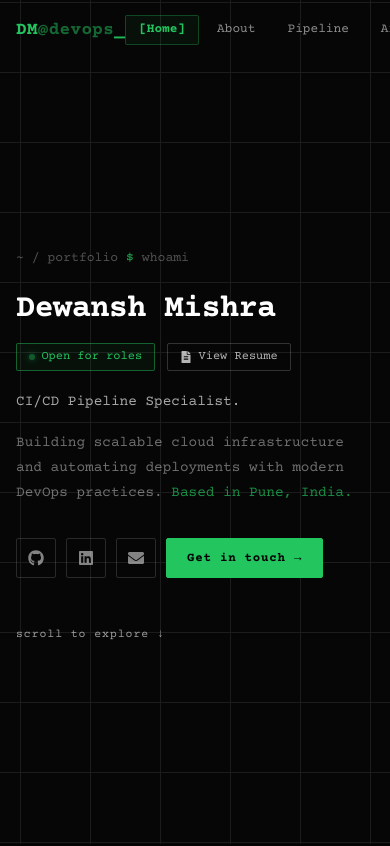
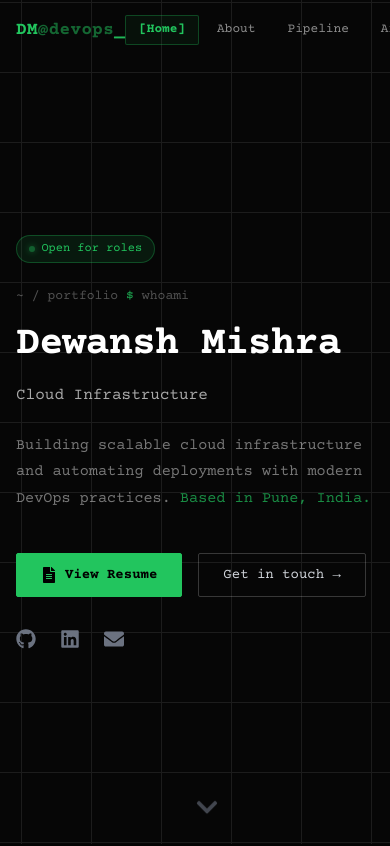
Before and after one commit to dewansh2601/portfolio, a Next.js app: page / in a window 390 px wide. Shown: the top 846 px of the page. Built offline with nearby package versions, Linux system fonts and the light colour scheme.

Commit message:
refactor: update experience timeline to single-column layout and add dynamic accent borders to project cards

```diff
--- a/src/components/Experience.tsx
+++ b/src/components/Experience.tsx
@@ -1,8 +1,8 @@
 'use client';
 
 // ============================================
-// Experience Timeline Component
-// Features: Vertical timeline, fade/slide animations,
+// Experience Component
+// Features: Full-width card, fade/slide animations,
 // achievement bullets, and technology tags
 // ============================================
 
@@ -40,22 +40,6 @@ const Experience = () => {
           </p>
         </motion.div>
 
-        {/* Timeline */}
-        <div className="relative">
-          {/* Timeline line */}
-          <motion.div
-            initial={{ height: 0 }}
-            animate={isInView ? { height: '100%' } : {}}
-            transition={{ duration: 1.5, ease: 'easeInOut' }}
-            className="absolute left-6 md:left-1/2 top-0 w-0.5 bg-gradient-to-b from-neon-blue via-neon-purple to-neon-pink transform md:-translate-x-1/2"
-          />
-          <motion.div
-            initial={{ opacity: 0 }}
-            animate={isInView ? { opacity: [0.25, 0.75, 0.25] } : {}}
-            transition={{ duration: 2.2, repeat: Infinity, ease: 'easeInOut' }}
-            className="absolute left-6 md:left-1/2 top-0 w-1.5 h-full bg-neon-blue/20 blur-sm transform md:-translate-x-1/2"
-          />
-
         {/* Experience items */}
         <div className="space-y-12">
           {experiences.map((exp, index) => (
@@ -64,10 +48,8 @@ const Experience = () => {
               experience={exp}
               index={index}
               isInView={isInView}
-                isEven={index % 2 === 0}
             />
           ))}
-          </div>
         </div>
       </div>
     </section>
@@ -79,18 +61,17 @@ interface ExperienceItemProps {
   experience: typeof experiences[0];
   index: number;
   isInView: boolean;
-  isEven: boolean;
 }
 
-const ExperienceItem = ({ experience, index, isInView, isEven }: ExperienceItemProps) => {
+const ExperienceItem = ({ experience, index, isInView }: ExperienceItemProps) => {
   const itemVariants = {
     hidden: {
       opacity: 0,
-      x: isEven ? -50 : 50,
+      y: 30,
     },
     visible: {
       opacity: 1,
-      x: 0,
+      y: 0,
       transition: {
         duration: 0.6,
         delay: index * 0.2,
@@ -104,90 +85,67 @@ const ExperienceItem = ({ experience, index, isInView, isEven }: ExperienceItemP
       variants={itemVariants}
       initial="hidden"
       animate={isInView ? 'visible' : 'hidden'}
-      className={`relative flex flex-col md:flex-row ${
-        isEven ? 'md:flex-row' : 'md:flex-row-reverse'
-      }`}
+      className="w-full max-w-4xl mx-auto"
     >
-      {/* Timeline dot */}
-      <div className="absolute left-6 md:left-1/2 transform md:-translate-x-1/2 -translate-y-1">
-        <motion.div
-          initial={{ scale: 0 }}
-          animate={isInView ? { scale: 1 } : {}}
-          transition={{ delay: index * 0.2 + 0.3, duration: 0.3 }}
-          className="w-4 h-4 rounded-full bg-dark-900 border-2 border-neon-blue flex items-center justify-center"
-        >
-          <motion.div
-            animate={isInView ? { scale: [1, 1.4, 1], opacity: [0.8, 0.3, 0.8] } : {}}
-            transition={{ duration: 1.8, repeat: Infinity, delay: index * 0.15 }}
-            className="w-2 h-2 rounded-full bg-neon-blue"
-          />
-        </motion.div>
-      </div>
-
       {/* Content card */}
-      <div className={`ml-12 md:ml-0 md:w-1/2 ${isEven ? 'md:pr-12' : 'md:pl-12'}`}>
-        <div className="glass-card p-6 hover:border-neon-blue/30 transition-all duration-300 group">
+      <div className="glass-card p-6 md:p-8 hover:border-neon-blue/30 transition-all duration-300 group">
         {/* Header */}
-          <div className="mb-4">
+        <div className="mb-6">
           <div className="flex items-center gap-2 text-neon-blue text-sm font-mono mb-2">
             <FaCalendarAlt className="w-3 h-3" />
             {experience.period}
           </div>
-            <h3 className="font-display text-xl font-semibold text-white group-hover:text-neon-blue transition-colors">
+          <h3 className="font-display text-2xl font-semibold text-white group-hover:text-neon-blue transition-colors">
             {experience.title}
           </h3>
-            <div className="flex items-center gap-4 mt-1 text-sm text-gray-400">
-              <span className="flex items-center gap-1">
-                <FaBriefcase className="w-3 h-3 text-neon-purple" />
+          <div className="flex items-center gap-4 mt-2 text-sm text-gray-400">
+            <span className="flex items-center gap-1.5">
+              <FaBriefcase className="w-3.5 h-3.5 text-neon-purple" />
               {experience.company}
             </span>
-              <span className="flex items-center gap-1">
-                <FaMapMarkerAlt className="w-3 h-3" />
+            <span className="flex items-center gap-1.5">
+              <FaMapMarkerAlt className="w-3.5 h-3.5" />
               {experience.location}
             </span>
           </div>
         </div>
 
         {/* Description */}
-          <p className="text-gray-400 text-sm mb-4">
+        <p className="text-gray-400 text-[15px] mb-6 leading-relaxed">
           {experience.description}
         </p>
 
         {/* Achievements */}
-          <div className="mb-4">
-            <h4 className="text-sm font-semibold text-gray-300 mb-2">Key Achievements:</h4>
-            <ul className="space-y-2">
-              {experience.achievements.slice(0, 4).map((achievement, i) => (
+        <div className="mb-6">
+          <h4 className="text-[15px] font-semibold text-gray-300 mb-3">Key Achievements:</h4>
+          <ul className="space-y-3">
+            {experience.achievements.map((achievement, i) => (
               <motion.li
                 key={i}
                 initial={{ opacity: 0, x: -10 }}
                 animate={isInView ? { opacity: 1, x: 0 } : {}}
-                  transition={{ delay: index * 0.2 + i * 0.1 + 0.5 }}
-                  className="text-xs text-gray-400 flex items-start gap-2"
+                transition={{ delay: index * 0.2 + i * 0.1 + 0.3 }}
+                className="text-[14px] text-gray-400 flex items-start gap-3"
               >
-                  <span className="text-neon-blue mt-1">▹</span>
-                  {achievement}
+                <span className="text-neon-blue mt-1 shrink-0">▹</span>
+                <span className="leading-relaxed">{achievement}</span>
               </motion.li>
             ))}
           </ul>
         </div>
 
         {/* Technologies */}
-          <div className="flex flex-wrap gap-2">
+        <div className="flex flex-wrap gap-2 pt-2 border-t border-white/5">
           {experience.technologies.map((tech) => (
             <span
               key={tech}
-                className="px-2 py-1 text-xs font-mono bg-neon-blue/10 border border-neon-blue/30 rounded text-neon-blue"
+              className="px-2.5 py-1 text-xs font-mono bg-neon-blue/10 border border-neon-blue/30 rounded text-neon-blue"
             >
               {tech}
             </span>
           ))}
         </div>
       </div>
-      </div>
-
-      {/* Empty spacer for alternating layout */}
-      <div className="hidden md:block md:w-1/2" />
     </motion.div>
   );
 };
--- a/src/components/Hero.tsx
+++ b/src/components/Hero.tsx
@@ -9,8 +9,14 @@
 import { motion } from 'framer-motion';
 import { TypeAnimation } from 'react-type-animation';
 import { useRef } from 'react';
-import { FaGithub, FaLinkedin, FaEnvelope, FaFileAlt } from 'react-icons/fa';
+import { FaGithub, FaLinkedin, FaEnvelope, FaFileAlt, FaChevronDown } from 'react-icons/fa';
 import { aboutData, socialLinks } from '@/data';
+import dynamic from 'next/dynamic';
+
+const HolographicTerminal = dynamic(() => import('./HolographicTerminal'), {
+  ssr: false,
+  loading: () => null,
+});
 
 const iconMap: Record<string, React.ElementType> = { FaGithub, FaLinkedin, FaEnvelope };
 
@@ -34,19 +40,25 @@ const Hero = () => {
         minHeight: '100vh',
         display: 'flex',
         alignItems: 'center',
-        padding: '7rem 1rem 4rem',
+        padding: '7rem 0 4rem',
         position: 'relative',
       }}
     >
-      <div
-        style={{ maxWidth: '720px', margin: '0 auto', width: '100%' }}
-      >
+      <div className="max-w-7xl mx-auto px-4 sm:px-6 lg:px-8 w-full relative z-10 flex flex-col lg:flex-row items-center gap-12 lg:gap-20">
+        {/* Left Side: Text Content */}
+        <div className="w-full lg:w-1/2">
           <motion.div variants={container} initial="hidden" animate="visible">
+
+            {/* Status badge above name */}
+            <motion.div variants={line} style={{ display: 'inline-flex', alignItems: 'center', gap: '0.4rem', padding: '0.25rem 0.75rem', borderRadius: '999px', fontSize: '0.75rem', fontFamily: 'var(--font-mono)', color: '#22c55e', backgroundColor: 'rgba(34,197,94,0.1)', border: '1px solid rgba(34,197,94,0.3)', marginBottom: '1.5rem' }}>
+              <span style={{ width: 6, height: 6, borderRadius: '50%', backgroundColor: '#22c55e', boxShadow: '0 0 6px #22c55e', animation: 'termBlink 2s infinite', display: 'inline-block' }} />
+              Open for roles
+            </motion.div>
 
             {/* Prompt line */}
             <motion.p variants={line} style={{
               fontFamily: 'var(--font-mono)', fontSize: '0.82rem',
-            color: 'rgba(255,255,255,0.3)', marginBottom: '1.5rem',
+              color: 'rgba(255,255,255,0.3)', marginBottom: '1rem',
             }}>
               ~ / portfolio <span style={{ color: 'rgba(34,197,94,0.8)' }}>$</span> whoami
             </motion.p>
@@ -54,7 +66,7 @@ const Hero = () => {
             {/* Name */}
             <motion.h1 variants={line} style={{
               fontFamily: 'var(--font-mono)',
-            fontSize: 'clamp(2rem, 6vw, 3.5rem)',
+              fontSize: 'clamp(2.5rem, 6vw, 4rem)',
               fontWeight: 700,
               color: '#ffffff',
               letterSpacing: '-0.02em',
@@ -64,81 +76,38 @@ const Hero = () => {
               {aboutData.name}
             </motion.h1>
 
-          {/* Status badge */}
-          <motion.div variants={line} style={{ display: 'flex', alignItems: 'center', gap: '0.75rem', marginBottom: '1.25rem', flexWrap: 'wrap' }}>
-            <span style={{
-              display: 'inline-flex', alignItems: 'center', gap: '0.4rem',
-              padding: '0.25rem 0.75rem',
-              border: '1px solid rgba(34,197,94,0.45)',
-              borderRadius: '2px',
-              fontSize: '0.75rem',
-              fontFamily: 'var(--font-mono)',
-              color: '#22c55e',
-              backgroundColor: 'rgba(34,197,94,0.06)',
-            }}>
-              <span style={{
-                width: 6, height: 6, borderRadius: '50%',
-                backgroundColor: '#22c55e',
-                boxShadow: '0 0 6px #22c55e',
-                animation: 'termBlink 2s infinite',
-                display: 'inline-block',
-              }} />
-              Open for roles
-            </span>
-
-            <a
-              href={aboutData.resumeUrl}
-              download
-              style={{
-                display: 'inline-flex', alignItems: 'center', gap: '0.4rem',
-                padding: '0.25rem 0.75rem',
-                border: '1px solid rgba(255,255,255,0.18)',
-                borderRadius: '2px',
-                fontSize: '0.75rem',
-                fontFamily: 'var(--font-mono)',
-                color: 'rgba(255,255,255,0.7)',
-                textDecoration: 'none',
-                transition: 'border-color 0.2s ease, color 0.2s ease',
-              }}
-              onMouseEnter={e => { (e.currentTarget as HTMLElement).style.borderColor = '#22c55e'; (e.currentTarget as HTMLElement).style.color = '#22c55e'; }}
-              onMouseLeave={e => { (e.currentTarget as HTMLElement).style.borderColor = 'rgba(255,255,255,0.18)'; (e.currentTarget as HTMLElement).style.color = 'rgba(255,255,255,0.7)'; }}
-            >
-              <FaFileAlt style={{ width: '0.75rem', height: '0.75rem' }} />
-              View Resume
-            </a>
-          </motion.div>
-
             {/* Typing role */}
             <motion.div variants={line} style={{
               fontFamily: 'var(--font-mono)',
-            fontSize: 'clamp(0.9rem, 2.5vw, 1.1rem)',
+              fontSize: 'clamp(1rem, 2.5vw, 1.25rem)',
               color: 'rgba(255,255,255,0.65)',
-            marginBottom: '1rem',
+              marginBottom: '1.5rem',
               lineHeight: 1.6,
             }}>
               <TypeAnimation
                 sequence={[
-                'DevOps & Cloud Engineer.',
+                  'DevOps Engineer',
                   2200,
-                'CI/CD Pipeline Specialist.',
+                  'Cloud Infrastructure',
                   2200,
-                'AWS Infrastructure Architect.',
+                  'CI/CD Specialist',
                   2200,
-                'Infrastructure as Code Expert.',
+                  'Infrastructure as Code',
                   2200,
                 ]}
                 wrapper="span"
-              speed={55}
+                speed={50}
                 repeat={Infinity}
+                cursor={true}
               />
             </motion.div>
 
             {/* Short bio line */}
             <motion.p variants={line} style={{
               fontFamily: 'var(--font-mono)',
-            fontSize: '0.9rem',
-            color: 'rgba(255,255,255,0.42)',
-            marginBottom: '2rem',
+              fontSize: '0.95rem',
+              color: 'rgba(255,255,255,0.45)',
+              marginBottom: '2.5rem',
               maxWidth: '560px',
               lineHeight: 1.75,
             }}>
@@ -147,8 +116,30 @@ const Hero = () => {
               <span style={{ color: 'rgba(34,197,94,0.7)' }}>Based in {aboutData.location}.</span>
             </motion.p>
 
-          {/* Social icons — bordered squares */}
-          <motion.div variants={line} style={{ display: 'flex', gap: '0.625rem', flexWrap: 'wrap' }}>
+            {/* CTA Buttons */}
+            <motion.div variants={line} className="flex flex-wrap items-center gap-4 mb-6">
+              {/* Primary CTA */}
+              <a
+                href={aboutData.resumeUrl}
+                download
+                className="inline-flex items-center gap-2 px-6 h-[44px] bg-neon-green text-dark-900 border border-neon-green rounded-sm font-mono text-sm font-bold no-underline hover:bg-neon-green/90 transition-colors"
+                style={{ backgroundColor: '#22c55e', color: '#000', borderColor: '#22c55e' }}
+              >
+                <FaFileAlt className="w-4 h-4" />
+                View Resume
+              </a>
+
+              {/* Secondary CTA */}
+              <a
+                href="#contact"
+                className="inline-flex items-center gap-2 px-6 h-[44px] bg-transparent text-gray-300 border border-white/20 rounded-sm font-mono text-sm font-medium no-underline hover:border-neon-green hover:text-neon-green transition-all"
+              >
+                Get in touch →
+              </a>
+            </motion.div>
+
+            {/* Social icons — borderless */}
+            <motion.div variants={line} className="flex gap-4 items-center">
               {socialLinks.map((link) => {
                 const Icon = iconMap[link.icon];
                 return (
@@ -158,56 +149,38 @@ const Hero = () => {
                     target="_blank"
                     rel="noopener noreferrer"
                     aria-label={link.name}
-                  whileHover={{ borderColor: '#22c55e', color: '#22c55e' }}
-                  style={{
-                    width: '40px', height: '40px',
-                    display: 'flex', alignItems: 'center', justifyContent: 'center',
-                    border: '1px solid rgba(255,255,255,0.14)',
-                    borderRadius: '2px',
-                    color: 'rgba(255,255,255,0.5)',
-                    textDecoration: 'none',
-                    transition: 'all 0.2s ease',
-                    flexShrink: 0,
-                  }}
+                    whileHover={{ scale: 1.1, color: '#22c55e' }}
+                    className="text-gray-500 hover:text-neon-green transition-colors p-2 -ml-2"
                   >
-                  {Icon && <Icon style={{ width: '1rem', height: '1rem' }} />}
+                    {Icon && <Icon className="w-5 h-5" />}
                   </motion.a>
                 );
               })}
-
-            {/* Contact CTA */}
-            <motion.a
-              href="#contact"
-              whileHover={{ backgroundColor: '#16a34a' }}
-              style={{
-                display: 'inline-flex', alignItems: 'center', gap: '0.5rem',
-                padding: '0 1.25rem', height: '40px',
-                backgroundColor: '#22c55e', color: '#000',
-                border: '1px solid #22c55e', borderRadius: '2px',
-                fontFamily: 'var(--font-mono)', fontSize: '0.78rem', fontWeight: 600,
-                textDecoration: 'none', letterSpacing: '0.06em',
-                transition: 'background-color 0.2s ease',
-              }}
-            >
-              Get in touch →
-            </motion.a>
             </motion.div>
 
-          {/* Scroll hint */}
-          <motion.p
-            variants={line}
-            style={{
-              marginTop: '3rem',
-              fontFamily: 'var(--font-mono)',
-              fontSize: '0.72rem',
-              color: 'rgba(255,255,255,0.6)',
-              letterSpacing: '0.08em',
-            }}
-          >
-            scroll to explore ↓
-          </motion.p>
           </motion.div>
         </div>
+
+        {/* Right Side: Visual Anchor (Terminal) */}
+        <div className="w-full lg:w-1/2 hidden md:block">
+          <motion.div
+            initial={{ opacity: 0, scale: 0.95 }}
+            animate={{ opacity: 1, scale: 1 }}
+            transition={{ duration: 0.8, delay: 0.5 }}
+          >
+            <HolographicTerminal />
+          </motion.div>
+        </div>
+      </div>
+
+      {/* Scroll hint chevron */}
+      <motion.div
+        className="absolute bottom-8 left-1/2 -translate-x-1/2 text-gray-500 opacity-60"
+        animate={{ y: [0, 8, 0] }}
+        transition={{ duration: 2, repeat: Infinity, ease: "easeInOut" }}
+      >
+        <FaChevronDown className="w-6 h-6" />
+      </motion.div>
     </section>
   );
 };
--- a/src/data/index.ts
+++ b/src/data/index.ts
@@ -92,27 +92,24 @@ export const skills: Skill[] = [
 // Projects data
 export const projects: Project[] = [
   {
-    id: 'ip-geolocation',
-    title: 'IP Geolocation Tracker',
-    description: 'A Flask-based web application that tracks and displays geolocation information for any IP address. Features interactive maps and detailed location data.',
-    tags: ['Flask', 'Python', 'REST API', 'Geolocation', 'Bootstrap'],
-    githubUrl: 'https://github.com/dewansh2601/ip-geolocation',
+    id: 'kicksnap-eks',
+    title: 'Kicksnap Production EKS & Istio',
+    description: 'Configured EKS + Istio production stack with AWS Global Accelerator across 3 regions (us-east-1, ap-northeast-1, ap-east-1); resolved ALB health check misconfiguration restoring GA endpoint health.',
+    tags: ['EKS', 'Istio', 'Global Accelerator', 'AWS'],
     featured: true,
   },
   {
-    id: 'dns-lookup',
-    title: 'DNS to IP Lookup Tool',
-    description: 'Command-line and web-based tool for resolving domain names to IP addresses with additional DNS record information.',
-    tags: ['Python', 'DNS', 'CLI', 'Flask', 'Network'],
-    githubUrl: 'https://github.com/dewansh2601/dns-lookup',
+    id: 'organoptima-hipaa',
+    title: 'OrganOptima HIPAA Audit Pipeline',
+    description: 'Designed HIPAA-compliant audit log pipeline (CloudWatch → Kinesis Firehose → S3 → Glacier Deep Archive) with KMS encryption and Athena querying for healthcare client.',
+    tags: ['AWS', 'CloudWatch', 'Kinesis', 'Athena', 'HIPAA'],
     featured: true,
   },
   {
-    id: 'cicd-pipelines',
-    title: 'CI/CD Pipeline Templates',
-    description: 'Collection of production-ready CI/CD pipeline templates for various tech stacks including React, Java, Python with integrated security scanning.',
-    tags: ['GitHub Actions', 'Jenkins', 'Docker', 'Trivy', 'OWASP ZAP'],
-    githubUrl: 'https://github.com/dewansh2601/cicd-templates',
+    id: 'arm64-build-opt',
+    title: 'ARM64 Docker Build Optimization',
+    description: 'Cut Docker build times from 24+ min to ~4 min by designing a hybrid ARM64 build strategy on GitHub Actions for a NestJS monorepo (3 apps).',
+    tags: ['GitHub Actions', 'Docker', 'ARM64', 'CI/CD'],
     featured: true,
   },
   {
@@ -124,19 +121,27 @@ export const projects: Project[] = [
     featured: true,
   },
   {
-    id: 'k8s-deployments',
-    title: 'Kubernetes Deployment Manifests',
-    description: 'Production-ready Kubernetes manifests and Helm charts for deploying microservices with proper resource limits and health checks.',
-    tags: ['Kubernetes', 'Helm', 'Docker', 'Microservices'],
-    githubUrl: 'https://github.com/dewansh2601/k8s-manifests',
+    id: 'ip-geolocation',
+    title: 'IP Geolocation Tracker',
+    description: 'A Flask-based web application that tracks and displays geolocation information for any IP address. Features interactive maps and detailed location data.',
+    tags: ['Flask', 'Python', 'REST API', 'Geolocation', 'Bootstrap'],
+    githubUrl: 'https://github.com/dewansh2601/ip-geolocation',
     featured: false,
   },
   {
-    id: 'monitoring-stack',
-    title: 'Monitoring Stack Setup',
-    description: 'Complete monitoring solution using Prometheus, Grafana, and AlertManager for container and infrastructure monitoring.',
-    tags: ['Prometheus', 'Grafana', 'Docker', 'Monitoring'],
-    githubUrl: 'https://github.com/dewansh2601/monitoring-stack',
+    id: 'dns-lookup',
+    title: 'DNS to IP Lookup Tool',
+    description: 'Command-line and web-based tool for resolving domain names to IP addresses with additional DNS record information.',
+    tags: ['Python', 'DNS', 'CLI', 'Flask', 'Network'],
+    githubUrl: 'https://github.com/dewansh2601/dns-lookup',
+    featured: false,
+  },
+  {
+    id: 'cicd-pipelines',
+    title: 'CI/CD Pipeline Templates',
+    description: 'Collection of production-ready CI/CD pipeline templates for various tech stacks including React, Java, Python with integrated security scanning.',
+    tags: ['GitHub Actions', 'Jenkins', 'Docker', 'Trivy', 'OWASP ZAP'],
+    githubUrl: 'https://github.com/dewansh2601/cicd-templates',
     featured: false,
   },
 ];
@@ -151,12 +156,10 @@ export const experiences: Experience[] = [
     location: 'Pune, India',
     description: 'Architecting and managing production cloud infrastructure on AWS, building DevSecOps pipelines, and leading containerization initiatives for healthcare and SaaS clients.',
     achievements: [
-      'Provisioned and managed EKS clusters with Istio service mesh for production microservices — enabling mTLS, traffic management, and observability across services',
-      'Designed AWS Global Accelerator multi-region routing for a healthcare platform, reducing latency by ~40% for US and EU users',
-      'Built HIPAA-compliant audit logging pipelines using CloudWatch Logs, S3, and Lambda — capturing all PHI access events for compliance reporting',
-      'Resolved critical ARM64 / amd64 Docker architecture mismatches on GitHub Actions, eliminating build failures on Apple Silicon dev machines',
-      'Integrated Trivy, OWASP ZAP, and OSV Scanner into CI pipelines — blocked 12 HIGH/CRITICAL CVEs from reaching production in first 3 months',
-      'Automated multi-environment deployments (dev → QA → prod) with Terraform + GitHub Actions, reducing release cycle from 2 days to under 2 hours',
+      'Cut Docker build times from 24+ min to ~4 min by designing a hybrid ARM64 build strategy on GitHub Actions for a NestJS monorepo (3 apps)',
+      'Configured EKS + Istio production stack with AWS Global Accelerator across 3 regions (us-east-1, ap-northeast-1, ap-east-1); resolved ALB health check misconfiguration restoring GA endpoint health',
+      'Designed HIPAA-compliant audit log pipeline (CloudWatch → Kinesis Firehose → S3 → Glacier Deep Archive) with KMS encryption and Athena querying for healthcare client',
+      'Integrated DevSecOps pipeline (Trivy, SonarQube, Gitleaks, OWASP ZAP, OSV Scanner) with toggle flag for scan control; fixed CloudFront/SonarQube HTTP/2 stream reset by routing DNS directly to EC2',
     ],
     technologies: ['AWS EKS', 'Istio', 'Terraform', 'Docker', 'GitHub Actions', 'Global Accelerator', 'CloudWatch', 'Python'],
   },
```
Also changed, not shown: src/components/About.tsx (+8 -20 lines), src/components/Certifications.tsx (+11 -16 lines), src/components/DevOpsFlow.tsx (+9 -8 lines), src/components/Projects.tsx (+9 -3 lines), src/components/TechArsenal.tsx (+60 -60 lines). Lines whose indentation alone changed are shown as unchanged.
